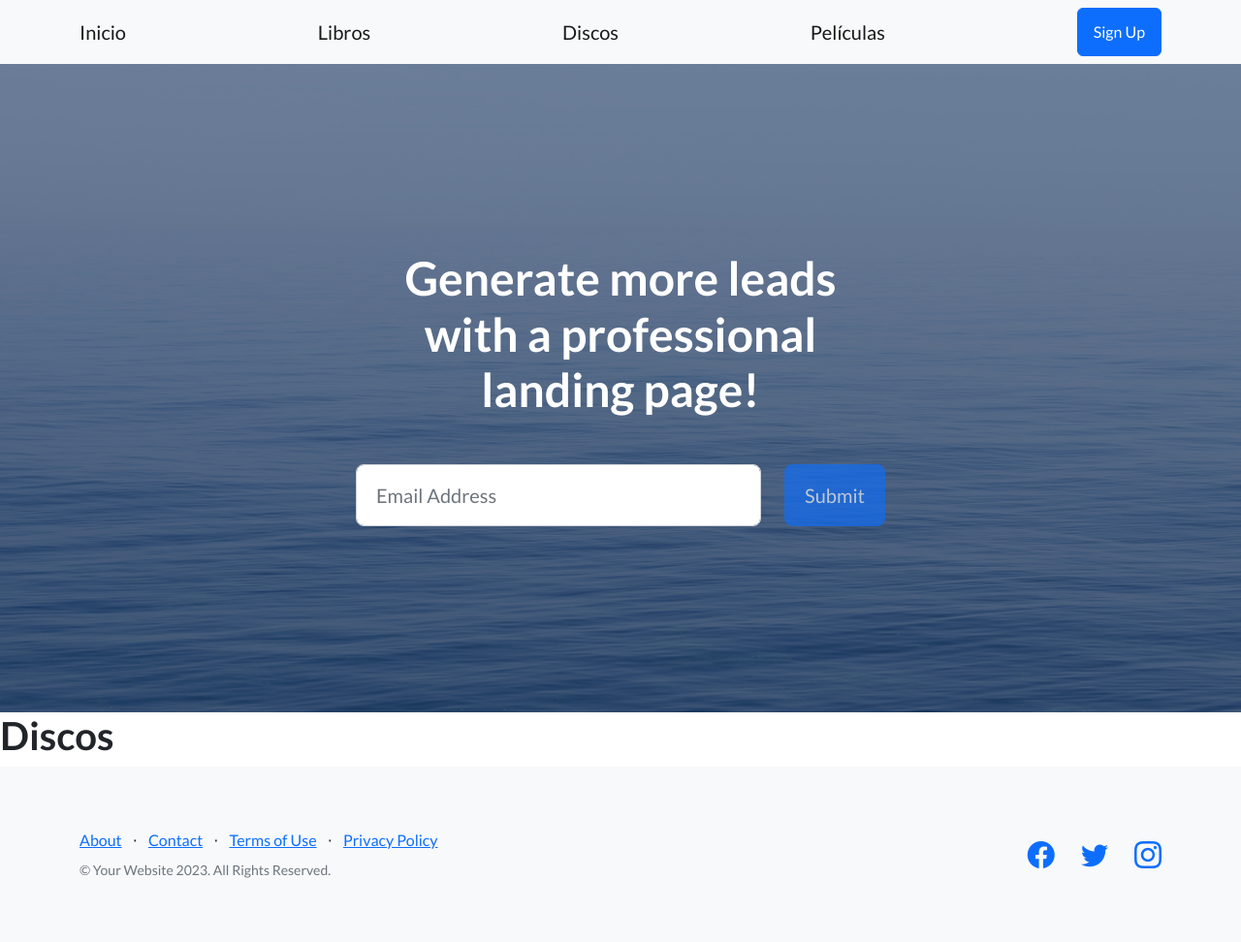
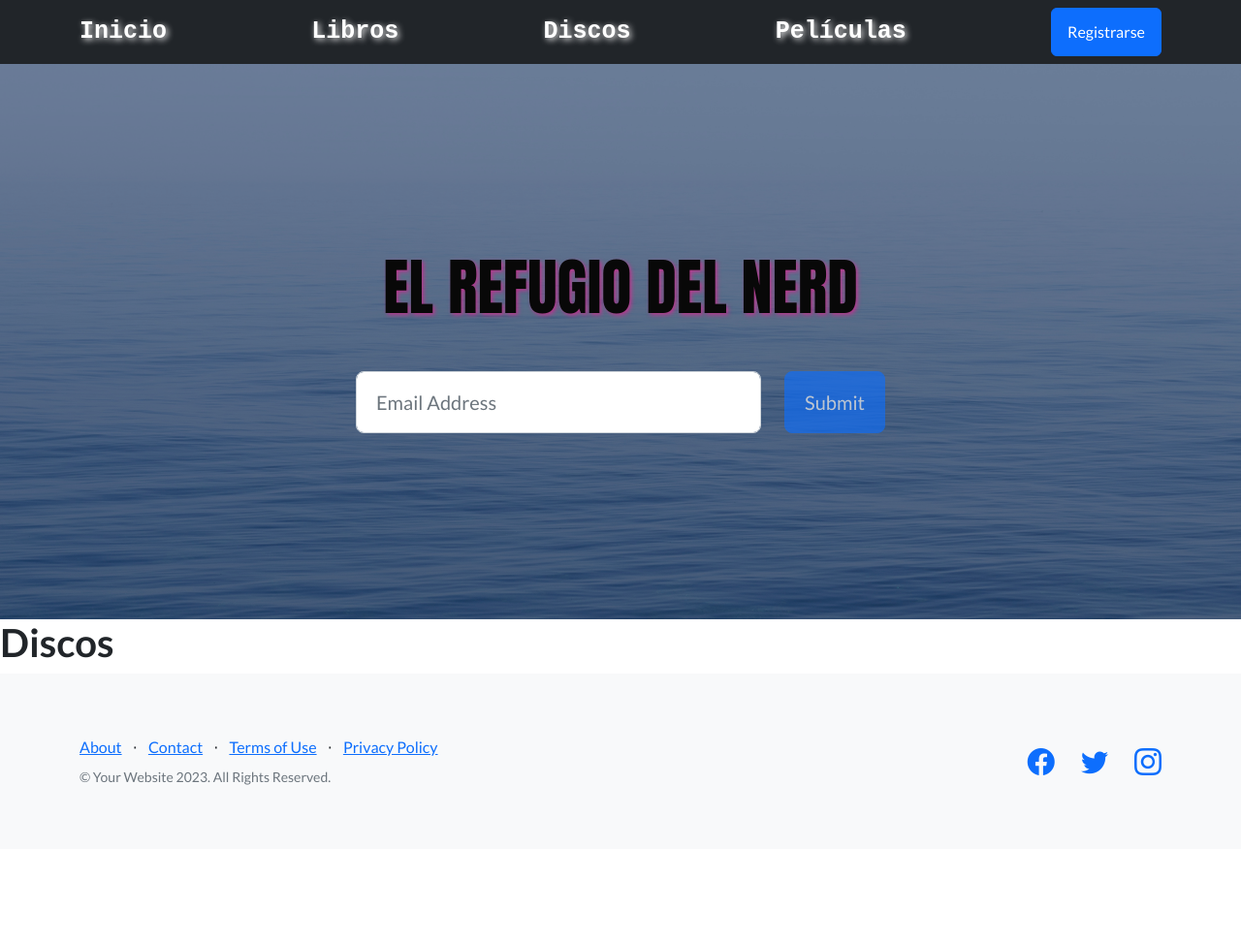
Before and after one commit to javierbarbera/proyectorefugio, a Django app: page /AppRefugio/discos/ in a window 1280 px wide. Shown: the whole page at 97% size. After the commit the page ends 810 px from the top, so only its background shows below. Run offline with Django 4.2, Linux system fonts and the light colour scheme; some libraries are stand-ins or nearby versions.

Commit message:
Commit 7

```diff
--- a/AppRefugio/templates/AppRefugio/padre.html
+++ b/AppRefugio/templates/AppRefugio/padre.html
@@ -6,7 +6,7 @@
         <meta name="viewport" content="width=device-width, initial-scale=1, shrink-to-fit=no" />
         <meta name="description" content="" />
         <meta name="author" content="" />
-        <title>Landing Page - Start Bootstrap Theme</title>
+        <title>El Refugio del Nerd</title>
         <!-- Favicon-->
         <link rel="icon" type="image/x-icon" href="assets/favicon.ico" />
         <!-- Bootstrap icons-->
@@ -16,16 +16,26 @@
         <!-- Core theme CSS (includes Bootstrap)-->
         <link href= "{% static 'AppRefugio/css/styles.css' %}" rel="stylesheet" />
     </head>
+    <style>
+        .navbar-brand {
+        text-shadow: 2px 2px 6px #f4f4f5;}
+    .navbar-brand {
+        font-weight: bold; }
+    .navbar-brand {
+        font-family: 'Courier New', sans-serif; }
+    .navbar-brand {
+        font-size: 25px;}
+    </style>
     <body>
         <!-- Navigation-->
-        <nav class="navbar navbar-light bg-light static-top">
+        <nav class="navbar navbar-dark bg-dark static-top">
             <div class="container">
                 <a class="navbar-brand" href= {% url "inicio" %} >Inicio</a>
                 <a class="navbar-brand" href= {% url "libros" %} >Libros</a>
                 <a class="navbar-brand" href= {% url "discos" %} >Discos</a>
                 <a class="navbar-brand" href= {% url "peliculas" %} >Películas</a>
 
-                <a class="btn btn-primary" href="#signup">Sign Up</a>
+                <a class="btn btn-primary" href="#signup">Registrarse</a>
             </div>
         </nav>
         <!-- Masthead-->
@@ -35,7 +45,7 @@
                     <div class="col-xl-6">
                         <div class="text-center text-white">
                             <!-- Page heading-->
-                            <h1 class="mb-5">Generate more leads with a professional landing page!</h1>
+                            <h1 class="mb-5" style="font-family: 'Impact', sans-serif; font-size: 4em; font-weight: bold; color: #080808; text-shadow: 2px 2px 4px rgba(300, 17, 145, 0.575);">EL REFUGIO DEL NERD</h1>
                             <!-- Signup form-->
                             <!-- * * * * * * * * * * * * * * *-->
                             <!-- * * SB Forms Contact Form * *-->
```
Also changed, not shown: db.sqlite3.
